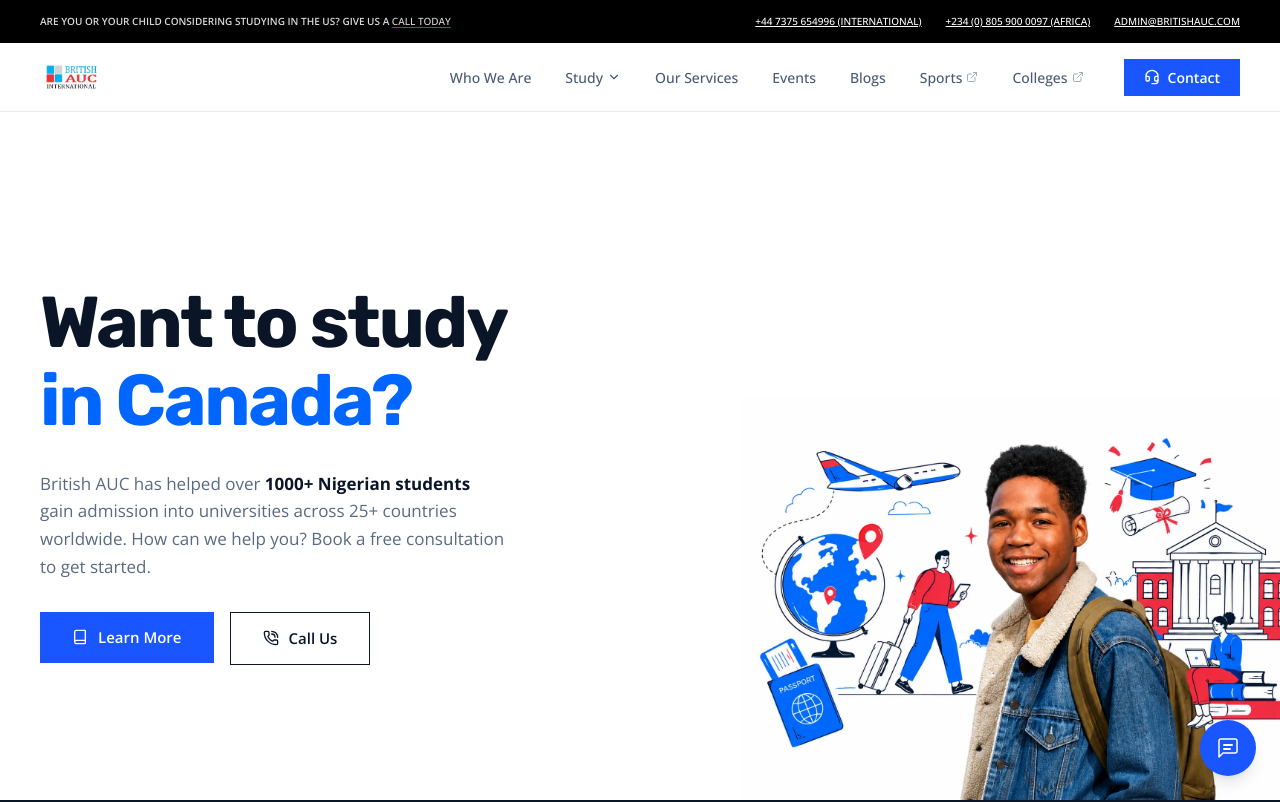
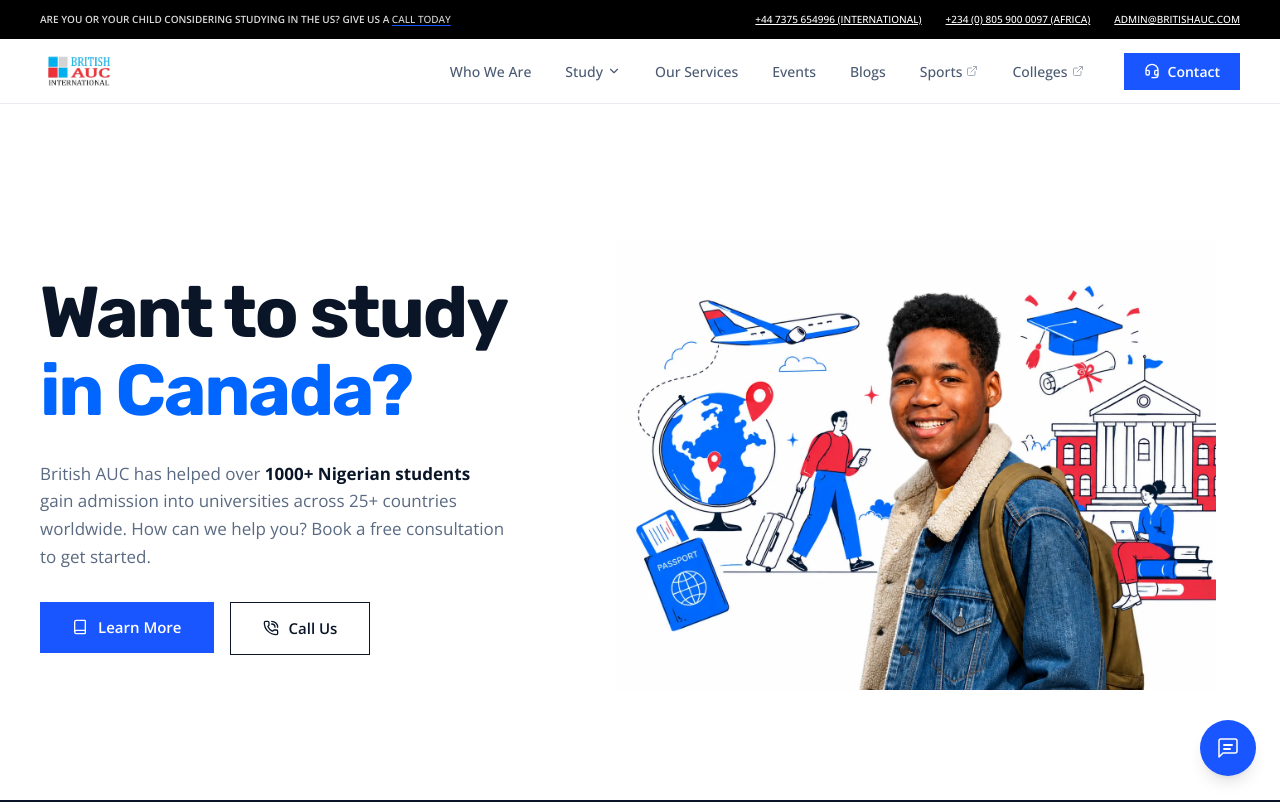
Before and after one commit to code-savan/britishuac-international-education, a Next.js app: page / in a window 1280 px wide. Shown: the top 802 px of the page. Built offline with nearby package versions, Linux system fonts and the light colour scheme.

Commit message:
Enlarge nav logo, reduce nav padding, proportionate spacing

```diff
--- a/components/Hero.jsx
+++ b/components/Hero.jsx
@@ -33,21 +33,8 @@
   }, [])
 
   return (
-    <section className="relative bg-white min-h-screen pt-16 lg:pt-[150px] overflow-hidden">
+    <section className="relative bg-white min-h-screen pt-14 lg:pt-[140px] overflow-hidden">
       <div className="relative max-w-7xl mx-auto px-5 sm:px-8 lg:px-10 md:h-full">
-        {/* Absolute image - md screens and above */}
-        <div className="hidden md:block absolute right-0 top-16 lg:top-[170px] bottom-0 w-[45%] xl:w-[42%] 2xl:w-[40%] max-w-[650px]">
-          <Image
-            src="/hero-image.webp"
-            alt="Students studying abroad"
-            width={4096}
-            height={2330}
-            className="h-full w-full object-contain object-right-bottom"
-            priority
-            sizes="(max-width: 768px) 0px, (max-width: 1280px) 45vw, 40vw"
-          />
-        </div>
-
         <div className="flex items-center md:min-h-[calc(100vh-64px)] lg:min-h-[calc(100vh-150px)]">
           <div className="w-full md:w-1/2 max-w-xl md:py-16 py-12 md:py-20">
             <h1 className="font-display text-[clamp(2.5rem,6vw,4.5rem)] font-bold text-[#0A1628] leading-[1.05] tracking-[-0.03em] mb-6 text-balance">
@@ -97,6 +84,20 @@
               </a>
             </div>
           </div>
+
+          {/* Hero image - desktop */}
+          <div className="hidden md:block w-1/2 relative">
+            <div className="relative w-full h-[500px] lg:h-[600px]">
+              <Image
+                src="/hero-image.webp"
+                alt="Students studying abroad"
+                fill
+                className="object-contain"
+                priority
+                sizes="45vw"
+              />
+            </div>
+          </div>
         </div>
       </div>
 
--- a/components/Nav.jsx
+++ b/components/Nav.jsx
@@ -50,7 +50,7 @@
         <header className="fixed top-0 left-0 right-0 z-50">
             {/* Black top bar - desktop only */}
             <div className="hidden lg:block bg-black">
-                <div className="max-w-7xl mx-auto px-5 sm:px-8 lg:px-10 py-3 sm:py-3.5 flex items-center justify-between">
+                <div className="max-w-7xl mx-auto px-5 sm:px-8 lg:px-10 py-2.5 sm:py-3 flex items-center justify-between">
                     <p className="text-[10px] font-semibold text-white/85 text-center uppercase">
                         Are you or your child considering studying in the US? Give us a{' '}
                         <span className="underline decoration-[#1a56ff] font-medium decoration-1 underline-offset-2">CALL today</span>
@@ -66,10 +66,10 @@
             {/* White nav */}
             <div className="bg-white border-b border-[#e8ecf0]">
                 <div className="max-w-7xl mx-auto px-5 sm:px-8 lg:px-10">
-                    <nav className="flex items-center justify-between h-16 lg:h-[68px]">
+                    <nav className="flex items-center justify-between h-14 lg:h-16">
                         {/* Logo: grid + text */}
                         <Link href="/" className="flex-shrink-0 relative z-50">
-                            <Image src="/logo.png" alt="British AUC" width={128} height={40} className="h-8 w-auto" priority />
+                            <Image src="/logo.png" alt="British AUC" width={160} height={48} className="h-10 w-auto" priority />
                         </Link>
 
                         {/* Nav links */}
@@ -146,7 +146,7 @@
                     {/* Top bar: logo + close button */}
                     <div className="flex items-center justify-between px-5 pt-5 pb-4 border-b border-[#e8ecf0]">
                         <Link href="/" className="flex-shrink-0" onClick={() => setIsMobileMenuOpen(false)}>
-                            <Image src="/logo.png" alt="British AUC" width={128} height={40} className="h-8 w-auto" />
+                            <Image src="/logo.png" alt="British AUC" width={160} height={48} className="h-10 w-auto" />
                         </Link>
                         <button onClick={() => setIsMobileMenuOpen(false)} className="p-2 -mr-2" aria-label="Close menu">
                             <X size={22} className="text-[#0A1628]" />
```
